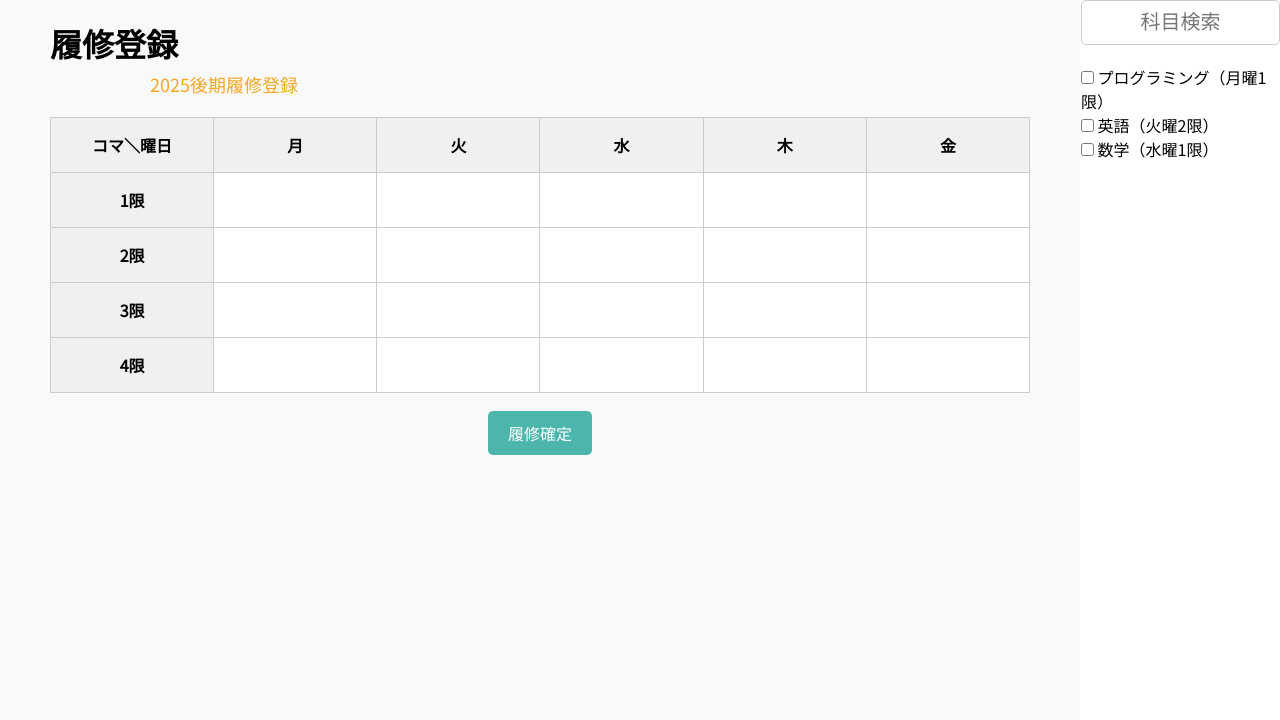
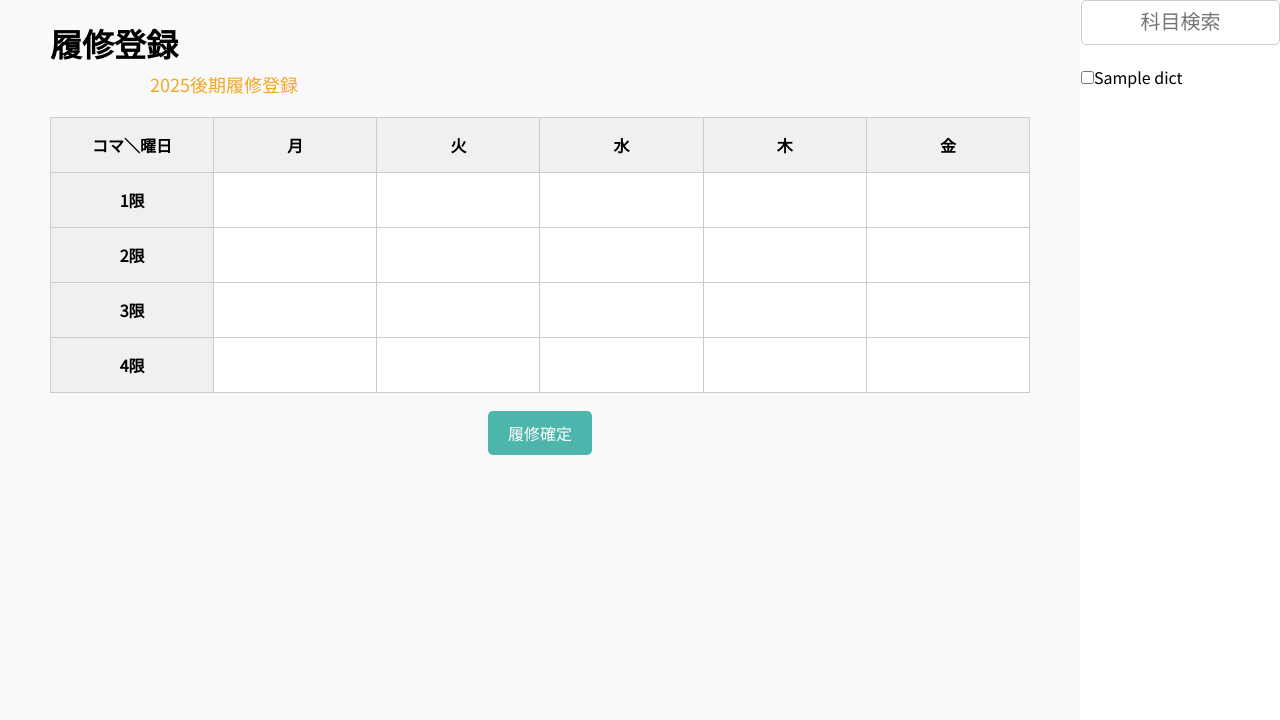
Before and after one commit to yoshiokaharuto/2025_spring_hakkason, a Flask app: template templates/syllabusregistration.html in a window 1280 px wide. Shown: the part 80-800 px from the top of the page. Run offline with Flask 3, Linux system fonts and the light colour scheme; the template is opened without the code that fills it: most values are stand-ins (such as "Sample title", 1, 10 or a date in 2020); lists and menus that the app fills with data are empty.

Commit message:
dictにしたから指定を変更

```diff
--- a/templates/syllabusregistration.html
+++ b/templates/syllabusregistration.html
@@ -79,26 +79,18 @@
     <div class="search-section">
       <input type="text" id="searchInput" class="search-input" placeholder="科目検索">
       <div class="search-results">
-        <label><input type="checkbox" class="subject-check" value="1"> プログラミング（月曜1限）</label><br>
-        <label><input type="checkbox" class="subject-check" value="2"> 英語（火曜2限）</label><br>
-        <label><input type="checkbox" class="subject-check" value="3"> 数学（水曜1限）</label><br>
+        {% for l in dict_list %}
+        <label><input type="checkbox" class="subject-check" value="{{l['id']}}">{{l['name']}}</label><br>
+        {% endfor %}
       </div>
     </div>
   </div>
 
       <script>
-            // 科目一覧（複数の時間に対応）
-            const subjectList = [
-            { id: "1", name: "プログラミング",
-            schedule: [1,7,15]},
-            { id: "2", name: "英語",
-            schedule: [ 6 ] },
-            { id: "3", name: "数学",
-            schedule: [ 19 ] }
-            ];
+            const subjectList = {{ dict_list | tojson }};
 
             // チェックボックスの監視
-            document.querySelectorAll(".subject-check").forEach(checkbox => { checkbox.addEventListener("change", () => { const subject = subjectList.find(s => s.id === checkbox.value);
+            document.querySelectorAll(".subject-check").forEach(checkbox => { checkbox.addEventListener("change", () => { const subject = subjectList.find(s => s.id == checkbox.value);
                 subject.schedule.forEach(time => { const cellId = `cell-${time}`;
                 const ul = document.getElementById(cellId);
                 if (checkbox.checked) {
```
